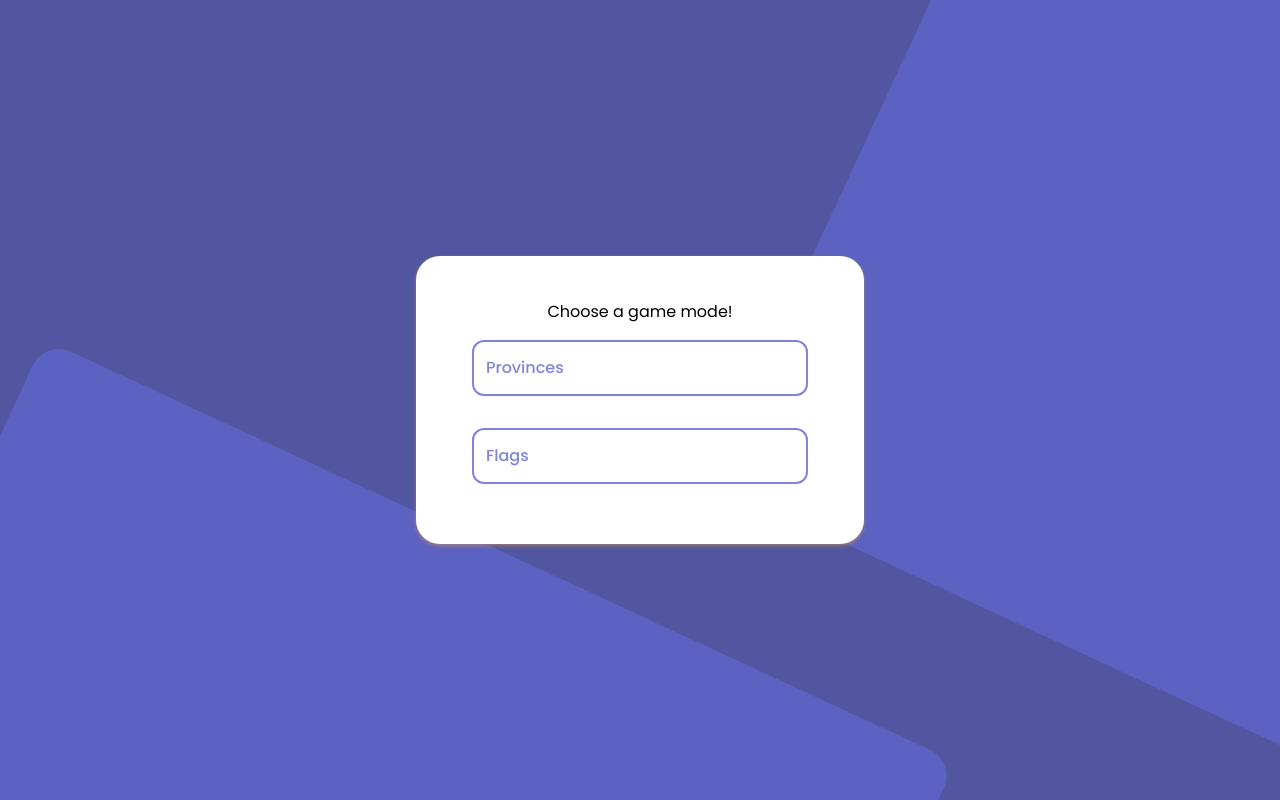
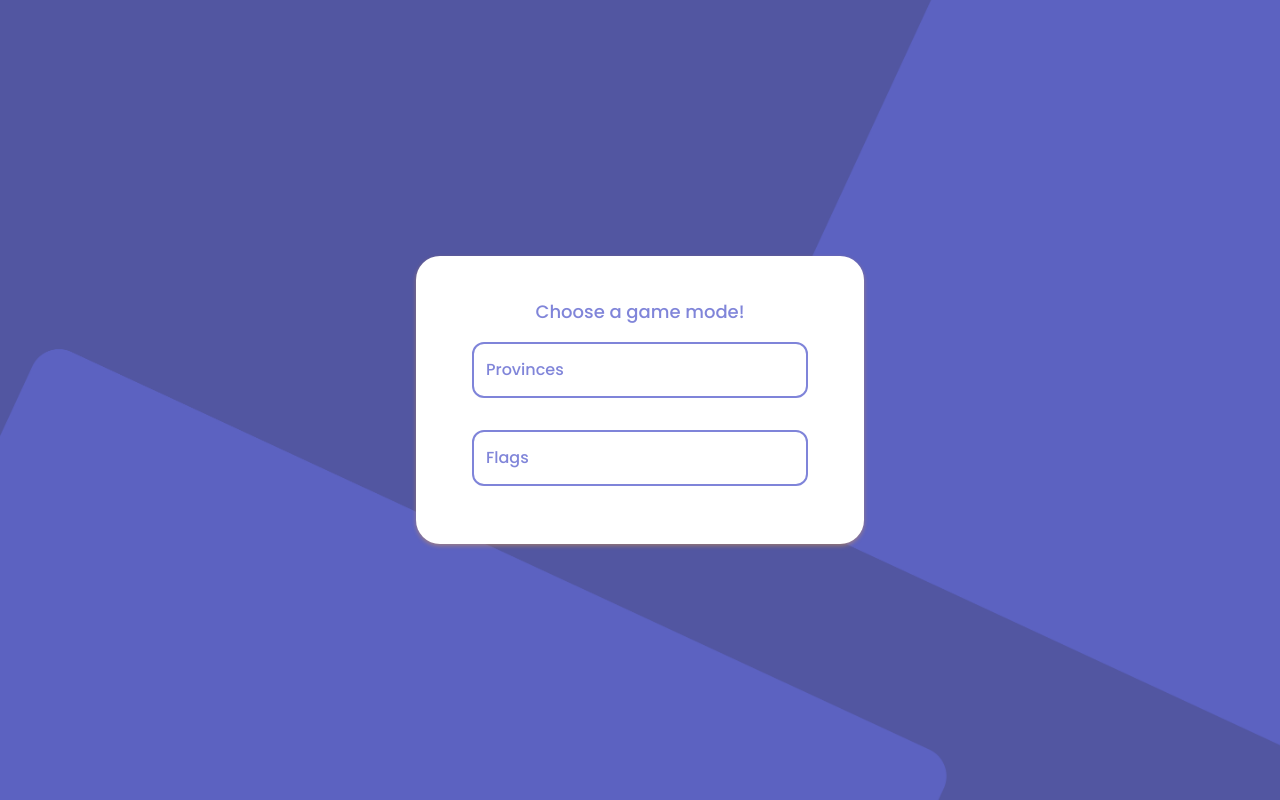
Before and after one commit to Luc0903/Countries-Quiz-, a React (Vite) app: page /gamemode in a window 1280 px wide. Built offline with nearby package versions, Linux system fonts and the light colour scheme; no server answers.

Commit message:
:lipstick: Adding small styles to the gamemode page

```diff
--- a/src/pages/GameMode.jsx
+++ b/src/pages/GameMode.jsx
@@ -5,7 +5,7 @@ const GameMode = () => {
   return (
     <div className=' h-screen w-screen flex flex-col justify-center items-center'>
       <div className='bg-white w-full flex flex-col justify-center max-w-md rounded-3xl shadow-main-shadow h-72'>
-        <p className=' text-center'>Choose a game mode!</p>
+        <p className=' text-center text-violet-text font-medium text-lg'>Choose a game mode!</p>
         <Link to='provinces'>
           <GameModeButton text='Provinces' />
         </Link>
```
